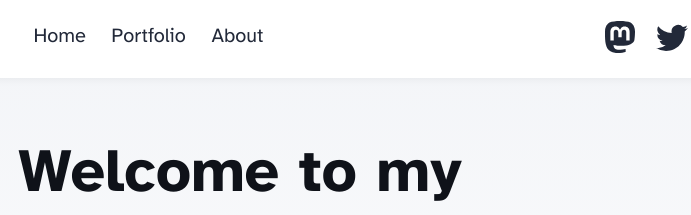
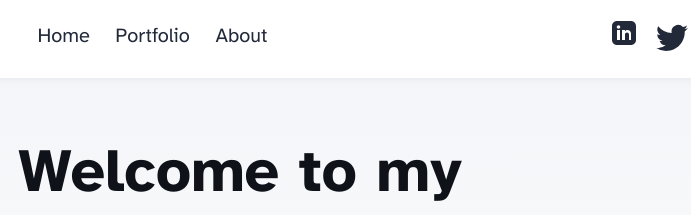
Before and after one commit to Macarena-g/newblog, an Astro site: page / in a window 1280 px wide. Shown: the top 215 px of the page, 510-1201 px from the left. Built offline with nearby package versions, Linux system fonts and the light colour scheme; Astro itself is replaced by a stand-in of ours.

Commit message:
social media update

```diff
--- a/src/components/Header.astro
+++ b/src/components/Header.astro
@@ -12,15 +12,22 @@ import { SITE_TITLE } from '../consts';
 			<HeaderLink href="/newblog/about">About</HeaderLink>
 		</div>
 		<div class="social-links">
-			<a href="https://m.webtoo.ls/@astro" target="_blank">
-				<span class="sr-only">Follow Astro on Mastodon</span>
-				<svg viewBox="0 0 16 16" aria-hidden="true" width="32" height="32"
-					><path
-						fill="currentColor"
-						d="M11.19 12.195c2.016-.24 3.77-1.475 3.99-2.603.348-1.778.32-4.339.32-4.339 0-3.47-2.286-4.488-2.286-4.488C12.062.238 10.083.017 8.027 0h-.05C5.92.017 3.942.238 2.79.765c0 0-2.285 1.017-2.285 4.488l-.002.662c-.004.64-.007 1.35.011 2.091.083 3.394.626 6.74 3.78 7.57 1.454.383 2.703.463 3.709.408 1.823-.1 2.847-.647 2.847-.647l-.06-1.317s-1.303.41-2.767.36c-1.45-.05-2.98-.156-3.215-1.928a3.614 3.614 0 0 1-.033-.496s1.424.346 3.228.428c1.103.05 2.137-.064 3.188-.189zm1.613-2.47H11.13v-4.08c0-.859-.364-1.295-1.091-1.295-.804 0-1.207.517-1.207 1.541v2.233H7.168V5.89c0-1.024-.403-1.541-1.207-1.541-.727 0-1.091.436-1.091 1.296v4.079H3.197V5.522c0-.859.22-1.541.66-2.046.456-.505 1.052-.764 1.793-.764.856 0 1.504.328 1.933.983L8 4.39l.417-.695c.429-.655 1.077-.983 1.934-.983.74 0 1.336.259 1.791.764.442.505.661 1.187.661 2.046v4.203z"
-					></path></svg
-				>
+			<a href="https://www.linkedin.com/in/macarena-guzman-88139588/" target="_blank" rel="noopener noreferrer">
+  				<svg xmlns="http://www.w3.org/2000/svg" width="24" height="24" fill="currentColor" viewBox="0 0 24 24">
+    				<path d="M19 0h-14c-2.76 0-5 2.24-5 5v14c0 2.76
+             			2.24 5 5 5h14c2.76 0 5-2.24
+             			5-5v-14c0-2.76-2.24-5-5-5zm-11
+             			19h-3v-10h3v10zm-1.5-11.27c-.97
+             			0-1.75-.79-1.75-1.76s.78-1.76
+             			1.75-1.76 1.75.79
+             			1.75 1.76-.78 1.76-1.75
+             			1.76zm13.5 11.27h-3v-5.5c0-1.1-.9-2-2-2s-2
+             			.9-2 2v5.5h-3v-10h3v1.4c.58-.89
+             			1.56-1.4 2.5-1.4 1.93 0 3.5 1.57 3.5
+             	3.5v6.5z"/>
+ 				 </svg>
 			</a>
+
 			<a href="https://twitter.com/astrodotbuild" target="_blank">
 				<span class="sr-only">Follow Astro on Twitter</span>
 				<svg viewBox="0 0 16 16" aria-hidden="true" width="32" height="32"
```
